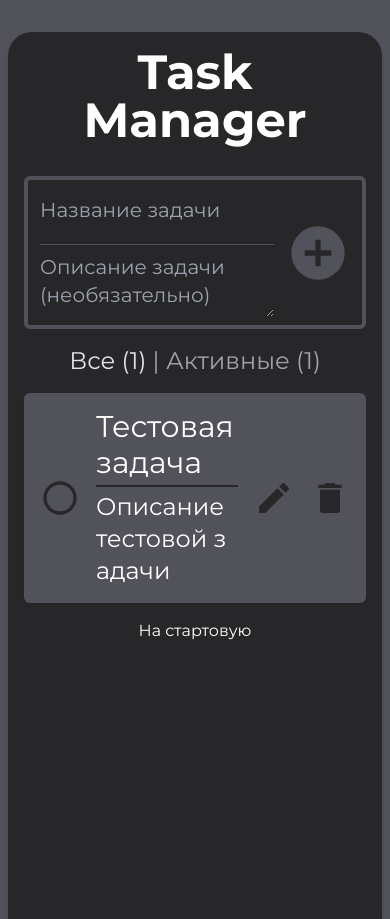
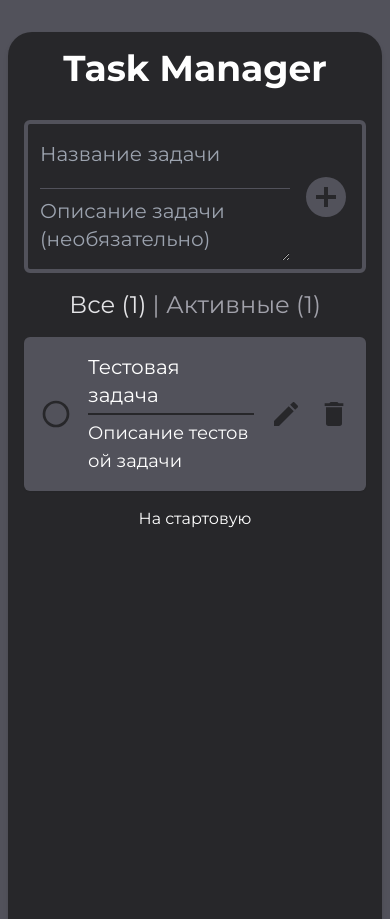
Before and after one commit to nikzz-tea/task-manager-test-task, a Vue app: page /tasks in a window 390 px wide. Built offline with nearby package versions, Linux system fonts and the light colour scheme.

Commit message:
style: some adjusts for mobile

```diff
--- a/src/components/Header.vue
+++ b/src/components/Header.vue
@@ -1,5 +1,5 @@
 <template>
-  <header class="text-center text-5xl font-bold text-white">
+  <header class="text-center text-4xl font-bold text-white sm:text-5xl">
     Task Manager
   </header>
 </template>
--- a/src/components/Tasks/TaskCard.vue
+++ b/src/components/Tasks/TaskCard.vue
@@ -48,14 +48,17 @@ const handleSave = () => {
           v-if="isEditMode"
           v-model="newTitle"
         />
-        <p v-if="!isEditMode" class="pb-1 text-3xl">{{ title }}</p>
+        <p v-if="!isEditMode" class="pb-1 text-xl sm:text-3xl">{{ title }}</p>
         <TextArea
           placeholder="Описание"
           className="bg-zinc-700 rounded-b-md p-2"
           v-if="isEditMode"
           v-model="newDesc"
         />
-        <p v-if="desc && !isEditMode" class="break-all pt-1 text-2xl">
+        <p
+          v-if="desc && !isEditMode"
+          class="break-all pt-1 text-lg sm:text-2xl"
+        >
           {{ desc }}
         </p>
       </div>
--- a/src/components/icons/AddIcon.vue
+++ b/src/components/icons/AddIcon.vue
@@ -1,6 +1,6 @@
 <template>
   <svg
-    class="size-16 fill-zinc-600 duration-150 hover:fill-blue-400"
+    class="size-12 fill-zinc-600 duration-150 hover:fill-blue-400 sm:size-16"
     xmlns="http://www.w3.org/2000/svg"
     viewBox="0 0 24 24"
   >
--- a/src/components/icons/BlankCheckIcon.vue
+++ b/src/components/icons/BlankCheckIcon.vue
@@ -1,6 +1,6 @@
 <template>
   <svg
-    class="size-10 cursor-pointer fill-zinc-800 duration-150 hover:fill-blue-400"
+    class="size-8 cursor-pointer fill-zinc-800 duration-150 hover:fill-blue-400 sm:size-10"
     xmlns="http://www.w3.org/2000/svg"
     viewBox="0 0 24 24"
   >
--- a/src/components/icons/CheckIcon.vue
+++ b/src/components/icons/CheckIcon.vue
@@ -1,6 +1,6 @@
 <template>
   <svg
-    class="size-10 cursor-pointer fill-blue-400 duration-150"
+    class="size-8 cursor-pointer fill-blue-400 duration-150 sm:size-10"
     xmlns="http://www.w3.org/2000/svg"
     viewBox="0 0 24 24"
   >
--- a/src/components/icons/DeleteIcon.vue
+++ b/src/components/icons/DeleteIcon.vue
@@ -1,6 +1,6 @@
 <template>
   <svg
-    class="size-10 cursor-pointer fill-zinc-800 duration-150 hover:fill-zinc-900"
+    class="size-8 cursor-pointer fill-zinc-800 duration-150 hover:fill-zinc-900 sm:size-10"
     xmlns="http://www.w3.org/2000/svg"
     viewBox="0 0 24 24"
   >
--- a/src/components/icons/EditIcon.vue
+++ b/src/components/icons/EditIcon.vue
@@ -1,6 +1,6 @@
 <template>
   <svg
-    class="size-10 cursor-pointer fill-zinc-800 duration-150 hover:fill-zinc-400"
+    class="size-8 cursor-pointer fill-zinc-800 duration-150 hover:fill-zinc-400 sm:size-10"
     xmlns="http://www.w3.org/2000/svg"
     viewBox="0 0 24 24"
   >
```
